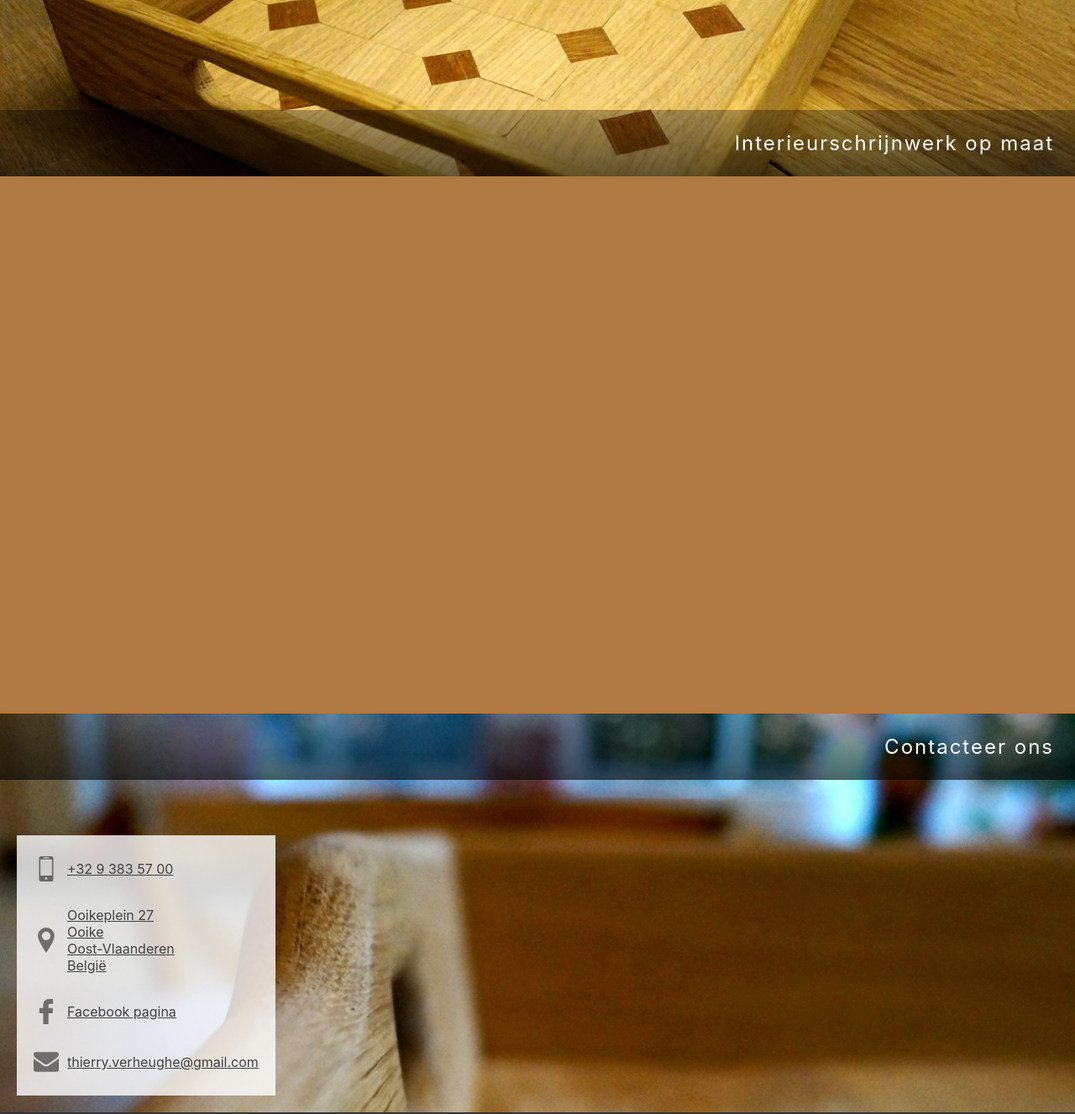
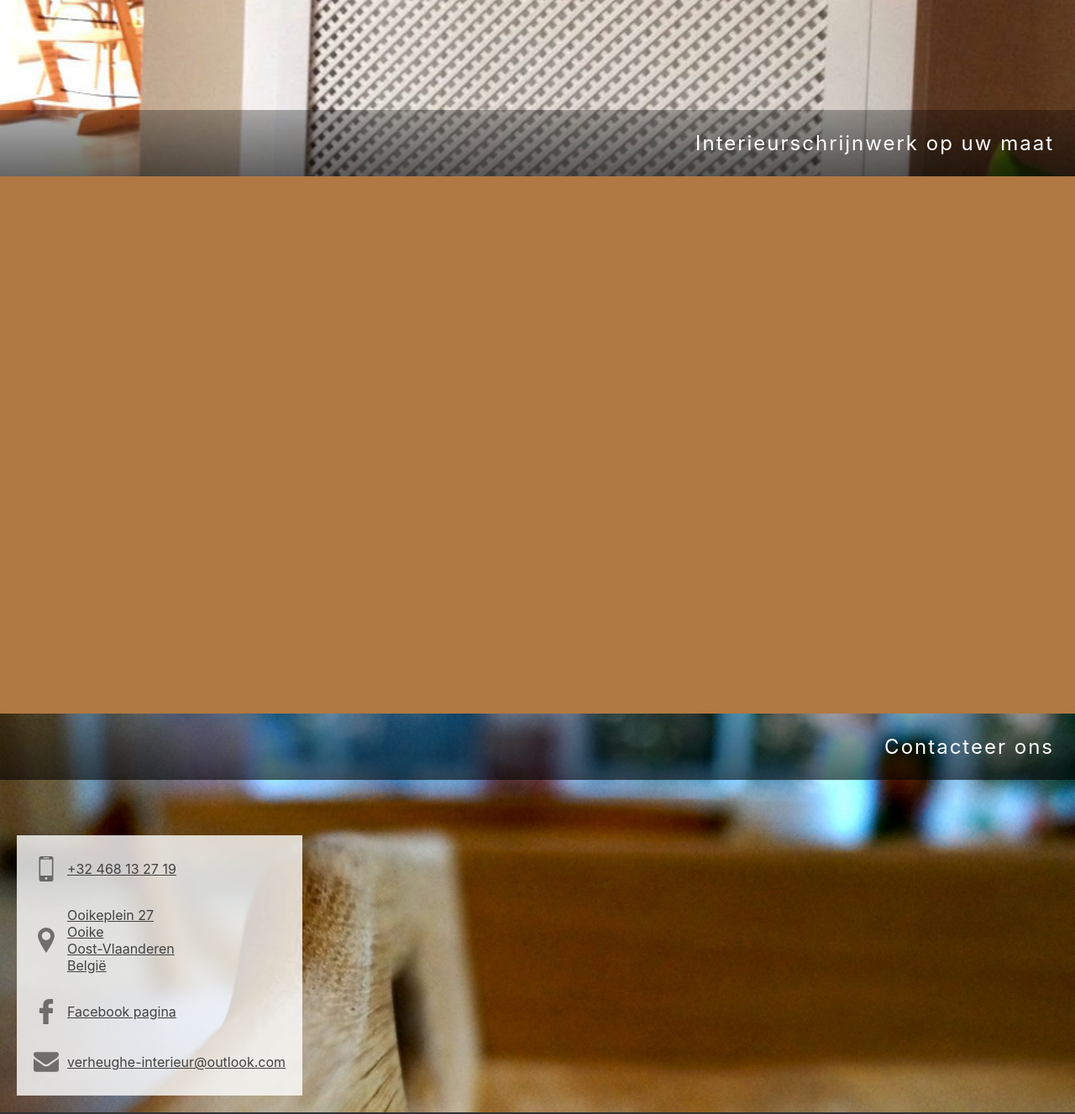
Before and after one commit to christianvuerings/verheughe-interieur, a website: page src/index.html in a window 1280 px wide. Shown: the part 340-1667 px from the top of the page at 84% size. Drawn offline with nearby package versions, Linux system fonts and the light colour scheme; files that its build step writes are made by us from their sources; files whose address does not match are found by name.

Commit message:
* Change Hero image * Update Hero heading * Update tel & email

```diff
--- a/src/css/main.scss
+++ b/src/css/main.scss
@@ -98,7 +98,7 @@ header {
 
 @media only screen and (min-width: 641px) {
   .vi-hero-header {
-    background-image: url('../images/hero-1300.jpg');
+    background-image: url('../images/hero-960.jpg');
   }
   .vi-hero-tagline {
     text-align: right;
@@ -167,9 +167,9 @@ footer .vi-hero-tagline-wrapper {
 }
 @media only screen and (max-width: 641px) {
   .vi-contact {
-    left: calc(50% - 320px/2);
+    left: calc(50% - 330px/2);
     margin: 0 0 20px;
-    width: 320px;
+    width: 330px;
   }
 }
 
--- a/src/index.html
+++ b/src/index.html
@@ -4,7 +4,7 @@
     <meta charset="utf-8">
     <meta http-equiv="x-ua-compatible" content="ie=edge">
     <title>Verheughe Interieur</title>
-    <meta name="description" content="Interieurschrijnwerk op maat">
+    <meta name="description" content="Interieurschrijnwerk op uw maat">
     <meta name="viewport" content="width=device-width, initial-scale=1">
 
     <link rel="apple-touch-icon" sizes="57x57" href="icons/apple-icon-57x57.png">
@@ -46,7 +46,7 @@
     <main>
       <div class="vi-hero vi-hero-header">
         <div class="vi-hero-tagline-wrapper">
-          <h2 class="vi-hero-tagline">Interieurschrijnwerk op maat</h2>
+          <h2 class="vi-hero-tagline">Interieurschrijnwerk op uw maat</h2>
         </div>
       </div>
 
@@ -67,10 +67,10 @@
           <h2 class="vi-hero-tagline">Contacteer ons</h2>
         </div>
         <div class="vi-contact">
-          <a href="tel:003293835700" class="vi-contact-item">
+          <a href="tel:0032468132719" class="vi-contact-item">
             <div class="vi-icon vi-icon-cell"></div>
             <div>
-              +32 9 383 57 00
+              +32 468 13 27 19
             </div>
           </a>
           <a href="https://www.google.com/maps/place/Ooikeplein+27,+9790+Ooike,+Belgie" class="vi-contact-item">
@@ -90,10 +90,10 @@
             </div>
           </a>
 
-          <a href="mailto:thierry.verheughe@gmail.com" class="vi-contact-item">
+          <a href="mailto:verheughe-interieur@outlook.com" class="vi-contact-item">
             <div class="vi-icon vi-icon-envelope"></div>
             <div>
-              thierry.verheughe@gmail.com
+              verheughe-interieur@outlook.com
             </div>
           </a>
 
```
Also changed, not shown: index.html (+7 -7 lines), README.md, images/hero-1300.jpg (deleted), images/hero-640.jpg, images/hero-960.jpg (added), images/slides/4.jpg.
